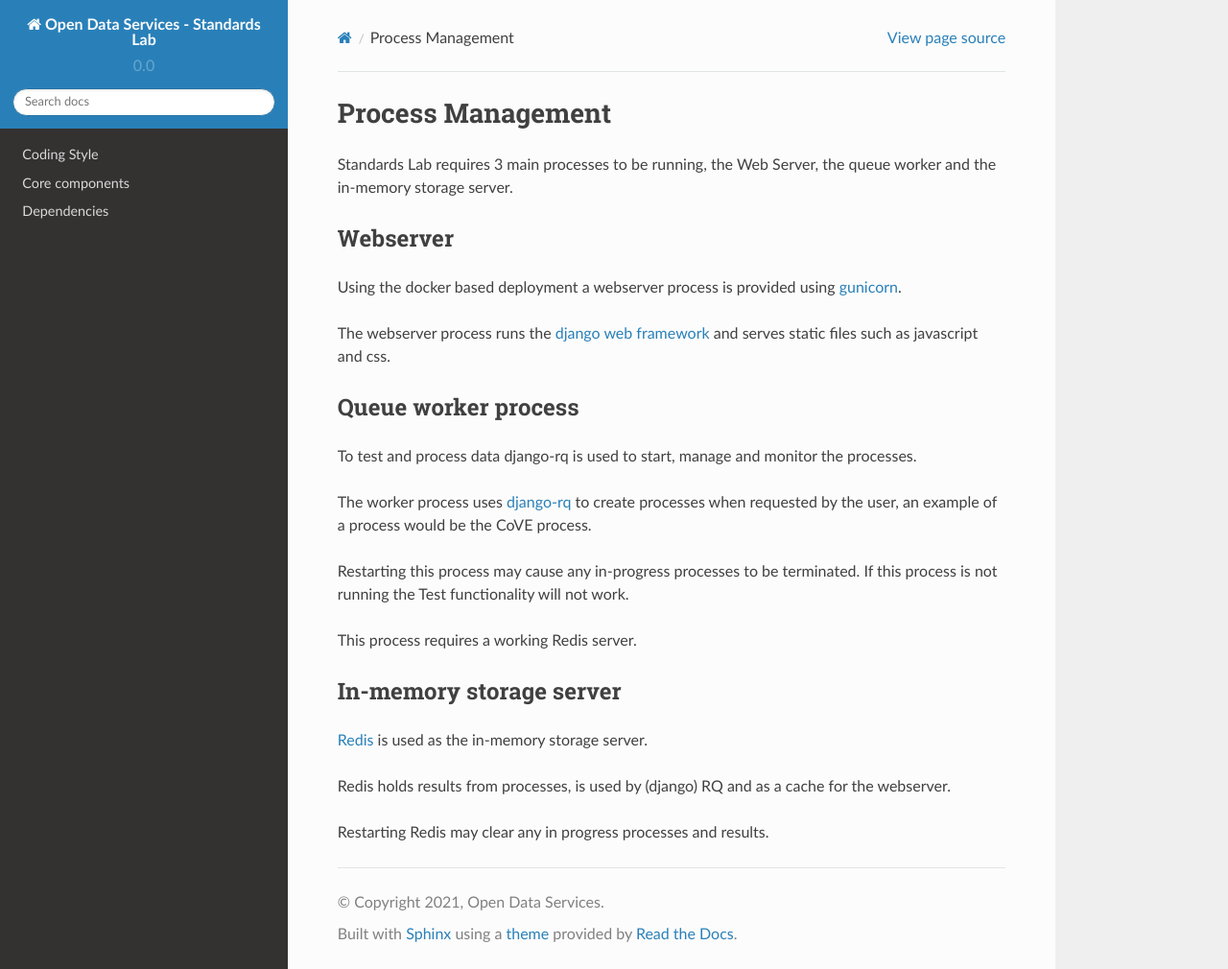
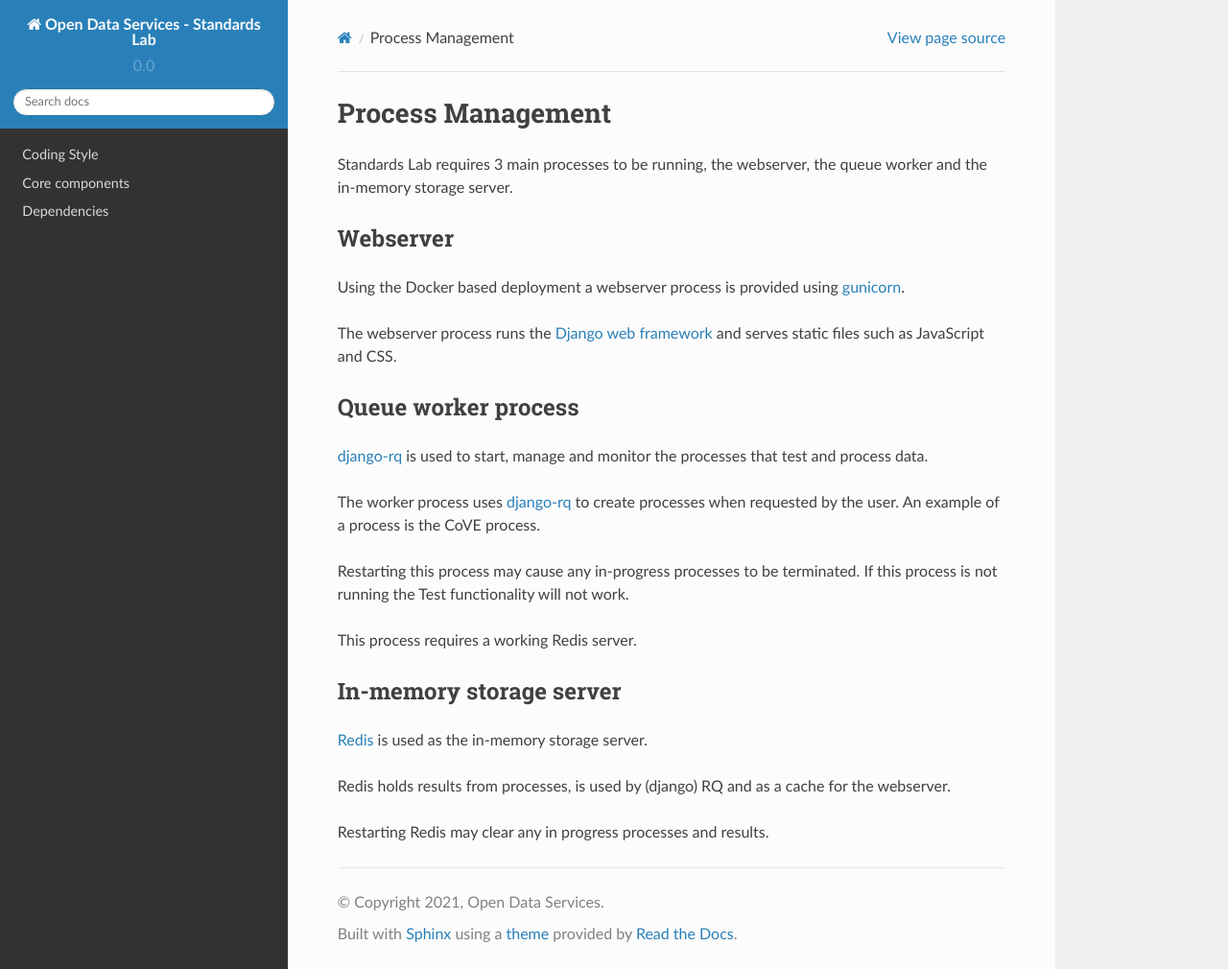
Before and after one commit to OpenDataServices/standards-lab, a Sphinx documentation site: the page built from docs/admin/process-management.md, in a window 1280 px wide and 1010 px high. Shown: the whole window at 96% size. Built offline with Sphinx 7.4.7 and the Read the Docs theme 2.0.0, drawn with Linux system fonts in a browser that asks for light colours; pages that are not in the unit, such as notebooks, are missing from menus.

Commit message:
docs: Update docs/admin/*. Editor review fixes from PR.
Co-authored-by: Amy Guy <amy@rhiaro.co.uk>

```diff
--- a/docs/admin/process-management.md
+++ b/docs/admin/process-management.md
@@ -1,18 +1,18 @@
 # Process Management
 
-Standards Lab requires 3 main processes to be running, the Web Server, the queue worker and the in-memory storage server.
+Standards Lab requires 3 main processes to be running, the webserver, the queue worker and the in-memory storage server.
 
 ## Webserver
 
-Using the docker based deployment a webserver process is provided using [gunicorn](https://docs.gunicorn.org/).
+Using the Docker based deployment a webserver process is provided using [gunicorn](https://docs.gunicorn.org/).
 
-The webserver process runs the [django web framework](https://docs.djangoproject.com/en/3.1/howto/deployment/) and serves static files such as javascript and css.
+The webserver process runs the [Django web framework](https://docs.djangoproject.com/en/3.1/howto/deployment/) and serves static files such as JavaScript and CSS.
 
 ## Queue worker process
 
-To test and process data django-rq is used to start, manage and monitor the processes.
+[django-rq](https://github.com/rq/django-rq) is used to start, manage and monitor the processes that test and process data.
 
-The worker process uses [django-rq](https://github.com/rq/django-rq) to create processes when requested by the user, an example of a process would be the CoVE process.
+The worker process uses [django-rq](https://github.com/rq/django-rq) to create processes when requested by the user. An example of a process is the CoVE process.
 
 Restarting this process may cause any in-progress processes to be terminated. If this process is not running the Test functionality will not work.
 
```
Also changed, not shown: docs/admin/project-files.md (+1 -1 lines), docs/admin/security-considerations.md (+2 -2 lines), docs/admin/system-resources.md (+2 -2 lines).
